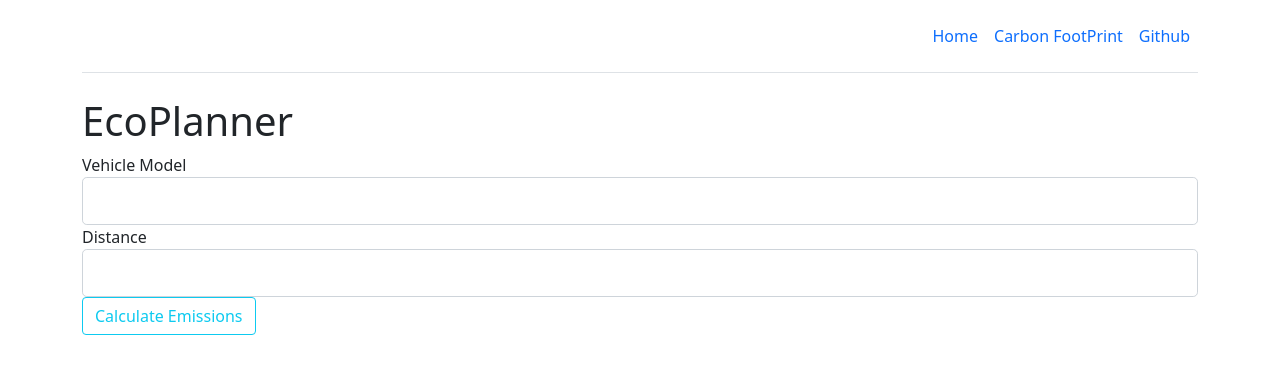
After one commit to mavella17/EcoPlanner, a Flask app: page /drive in a window 1280 px wide. The commit adds this page. Shown: the top 374 px of the page. Run offline with Flask 3, Linux system fonts and the light colour scheme.

Commit message:
WTForms and Jinja Styling

```diff
--- a/app.py
+++ b/app.py
@@ -1,12 +1,16 @@
 import git
 from flask import Flask, jsonify, render_template
-from flask import url_for, flash, redirect, request
+from flask import url_for, flash, redirect, request, session
 import pandas as pd
 import sqlalchemy as db
 from sqlalchemy import select
 from sqlalchemy.sql import text as sa_text
+from forms import driveData, flightData
+from flask_behind_proxy import FlaskBehindProxy
+
 app = Flask(__name__)
-
+proxied = FlaskBehindProxy(app)
+app.config['SECRET_KEY'] = 'c275b91d07ca2bdd6359'
 
 @app.route("/")
 @app.route("/home")
@@ -26,6 +30,19 @@ def webhook():
     else:
         return 'Wrong event type', 400
 
+@app.route("/drive", methods=['GET', 'POST'])
+def drive_data():
+    form = driveData()
+    if form.validate_on_submit():
+        return redirect(url_for('results'))
+    return render_template('drive.html', title='Drive Data', form=form)
+
+@app.route('/flights', methods=['GET', 'POST'])
+def flight_data():
+    form = flightData()
+    if form.validate_on_submit():
+        return redirect(url_for('results'))
+    return render_template('flights.html', title='Flight Data', form=form)
 
 if __name__ == '__main__':
     app.run(debug=True, host="0.0.0.0")
--- /dev/null
+++ b/forms.py
@@ -0,0 +1,18 @@
+from flask_wtf import FlaskForm
+from wtforms import StringField, PasswordField, SubmitField, BooleanField, IntegerField, SelectField, RadioField
+from wtforms.validators import DataRequired, Length, Email, EqualTo, InputRequired
+
+#create a class to encapsulate data from the drive form
+class driveData(FlaskForm):
+   #TODO: need to change the vehiclemodel paramter to match what is required by the API
+   vehiclemodel = StringField('Vehicle Model', validators=[InputRequired()])
+   #TODO: add a feature where distance can be change from miles to kilometers
+   distance = IntegerField('Distance', validators=[DataRequired()])
+   distance_type = SelectField('Miles or Kilometers', choices=[('mi', 'Miles'), ('km', 'Kilometers')])
+   submit = SubmitField('Calculate Emissions')
+
+#create a class to encapsulate data from the flights form
+class flightData(FlaskForm):
+    wherefrom = StringField('Where From?', validators=[DataRequired(), Length(min=1, max=20)])
+    whereto = StringField('Where To?', validators=[DataRequired(), Length(min=1, max=20)])
+    submit = SubmitField('Calculate Emissions')
--- /dev/null
+++ b/static/styles.css
@@ -0,0 +1,5 @@
+body {
+    font-family: system-ui, -apple-system, BlinkMacSystemFont,
+    'Segoe UI', Roboto, Oxygen, Ubuntu, Cantarell, 'Open Sans',
+    'Helvetica Neue', sans-serif;
+}
--- /dev/null
+++ b/templates/drive.html
@@ -0,0 +1,41 @@
+{% extends 'layout.html' %}
+{% block content %}
+    <div class="drive-content">
+        <form method="POST" action="">
+            {{ form.hidden_tag() }}
+            <fieldset class = 'form-group'>
+            <div class="form-group">
+                {{ form.vehiclemodel.label(class='form-control-label') }}
+                {% if form.vehiclemodel.errors %}
+                {{ form.vehiclemodel(class="form-control form-control-lg is-invalid") }}
+                <div class="invalid-feedback">
+                {% for error in form.vehiclemodel.errors %}
+                    <span>{{error}}</span>
+                {% endfor %}
+                </div>
+                {% else %}
+                    {{ form.vehiclemodel(class="form-control form-control-lg") }}
+                {% endif %}
+            </div>
+           <!-- validation for distance -->
+           <div class="form-group">
+            {{ form.distance.label(class='form-control-label') }}
+            {% if form.distance.errors %}
+            {{ form.distance(class="form-control form-control-lg is-invalid") }}
+            <div class="invalid-feedback">
+            {% for error in form.distance.errors %}
+                <span>{{error}}</span>
+            {% endfor %}
+            </div>
+            {% else %}
+                {{ form.distance(class="form-control form-control-lg") }}
+            {% endif %}
+        </div>
+            </fieldset>
+              <!-- submit button -->
+           <div class="form-group">
+            {{ form.submit(class="btn btn-outline-info") }}
+           </div>
+        </form>
+    </div>
+{% endblock content %}
--- a/templates/layout.html
+++ b/templates/layout.html
@@ -26,10 +26,21 @@
       </ul>
     </header>
   </div>
+  <!-- feedback warnings -->
+  {% with messages = get_flashed_messages(with_categories=true) %}
+  {% if messages %}
+    {% for category, message in messages %}
+       <div class="alert alert-{{ category }}">
+         {{ message }}
+      </div>
+    {% endfor %}
+  {% endif %}
+{% endwith %}
+
   <main role="main" class="container">
     <div class="row">
       <div class="col-12">
-        <h1>Carbon Footprint</h1> {% block content %}{% endblock %}
+        <h1>EcoPlanner</h1> {% block content %}{% endblock %}
       </div>
     </div>
   </main>
--- /dev/null
+++ b/templates/results.html
@@ -0,0 +1,2 @@
+{% extends "layout.html" %}
+<h1>This is our results page</h1>
```
Also changed, not shown: templates/flights.html (added, +42 -0 lines).
